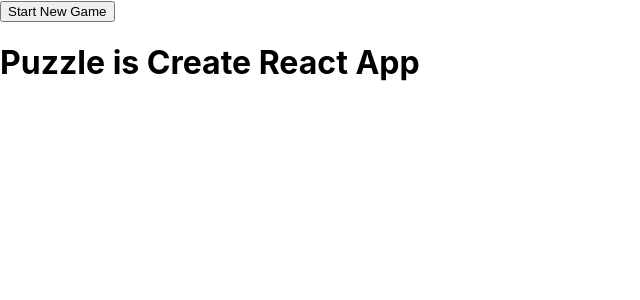
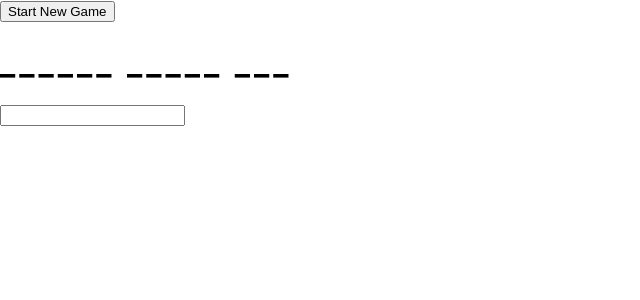
Before and after one commit to Teffisk/react-hangman, a React (Create React App) app: page / in a window 1280 px wide. Shown: the top 300 px of the page, without its empty margins (0-640 px from the left). Built offline with nearby package versions, Linux system fonts and the light colour scheme.

Commit message:
adding correct letters now works

```diff
--- a/src/App.css
+++ b/src/App.css
@@ -1,3 +1,6 @@
 .App {
   text-align: center;
 }
+.gameboard {
+  letter-spacing: 4px;
+}
--- a/src/App.tsx
+++ b/src/App.tsx
@@ -2,7 +2,7 @@
 import "./App.css";
 import StartButton from "./Components/StartButton";
 import Gameboard from "./Components/Gameboard";
-// import Game from "./Interfaces/Game.interface";
+import UserInput from "./Components/UserInput";
 
 interface Props {
   puzzle?: string;
@@ -11,26 +11,62 @@
   wrongGuesses?: string[];
   gameStatus?: string;
   handleStartGame?: () => void;
+  handleSubmitLetter?: () => void;
 }
 
 interface State {
   puzzle: string;
+  gameboard: string[];
+  currentGuess: string;
 }
 
 class App extends Component<Props, State> {
   constructor(props: Props) {
     super(props);
     this.state = {
-      puzzle: ""
+      puzzle: "",
+      gameboard: [""],
+      currentGuess: ""
     };
+    this.handleSubmitLetter = this.handleSubmitLetter.bind(this);
   }
   puzzles = ["Hello World", "Create React App", "Superset of Javascript"];
 
   handleStartGame = () => {
+    let puzzle: string = this.puzzles[
+      Math.floor(Math.random() * this.puzzles.length)
+    ].toUpperCase();
+    let gameboard: string[] = puzzle.split("").map(elem => {
+      if (elem != " ") {
+        return "_";
+      } else return elem;
+    });
     this.setState({
-      puzzle: this.puzzles[Math.floor(Math.random() * this.puzzles.length)]
+      puzzle: puzzle,
+      gameboard: gameboard
     });
   };
+
+  handleSubmitLetter(e) {
+    this.setState({
+      currentGuess: e.target.value.toUpperCase()
+    });
+    console.log(this.state.currentGuess);
+    this.setState((state, props) => {
+      let puzzle = state.puzzle.split("");
+      let gameboard = state.gameboard;
+      for (let i = 0; i < state.gameboard.length; i++) {
+        if (puzzle[i] == state.currentGuess) {
+          console.log("Correct!", state.currentGuess);
+          gameboard[i] = state.currentGuess;
+        } else {
+          console.log("Incorrect!", state.currentGuess);
+        }
+      }
+      return { gameboard: gameboard };
+    });
+    e.target.value = "";
+  }
 
   componentDidMount() {
     this.handleStartGame();
@@ -39,7 +75,11 @@
     return (
       <div>
         <StartButton handleOnClick={this.handleStartGame} />
-        <Gameboard currentPuzzle={this.state.puzzle} />
+        <Gameboard
+          puzzleAnswer={this.state.puzzle}
+          gameboard={this.state.gameboard}
+        />
+        <UserInput handleOnChange={this.handleSubmitLetter} />
       </div>
     );
   }
--- a/src/Components/Gameboard.tsx
+++ b/src/Components/Gameboard.tsx
@@ -1,14 +1,17 @@
 import React, { Component } from "react";
 
 interface Props {
-  currentPuzzle: string;
+  puzzleAnswer: string;
+  gameboard: string[];
 }
 
-class Gameboard extends Component<Props> {
+interface State {
+  gameboard: string[];
+}
+
+class Gameboard extends Component<Props, State> {
   render() {
-    if (this.props) {
-      return <h1>Puzzle is {this.props.currentPuzzle}</h1>;
-    }
+    return <h1 className="gameboard">{this.props.gameboard}</h1>;
   }
 }
 
--- /dev/null
+++ b/src/Components/UserInput.tsx
@@ -0,0 +1,19 @@
+import React, { Component } from "react";
+
+interface Props {
+  handleOnChange: (e: any) => any;
+}
+
+interface State {}
+
+class UserInput extends Component<Props, State> {
+  render() {
+    return (
+      <form id="letter">
+        <input type="text" onChange={this.props.handleOnChange} />
+      </form>
+    );
+  }
+}
+
+export default UserInput;
```
